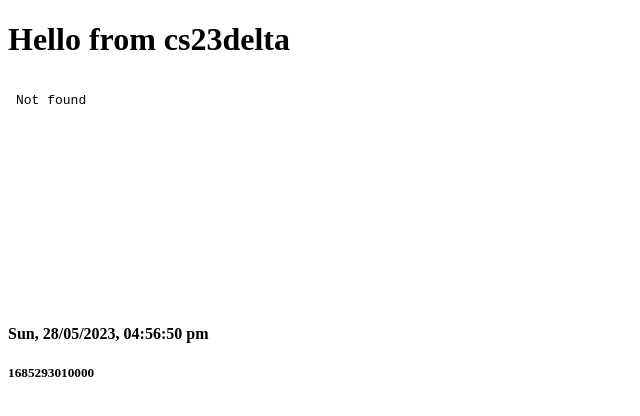
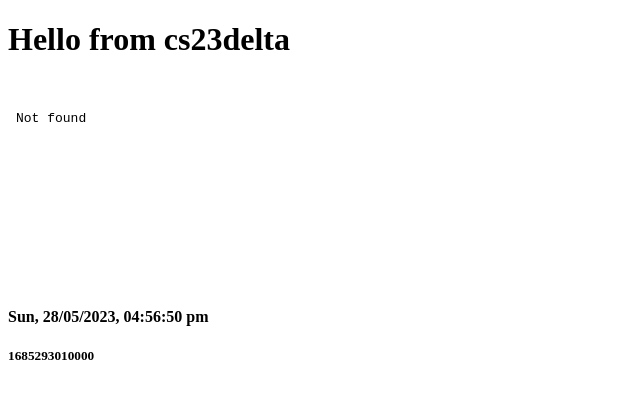
Before and after one commit to QSY202283890023/asdasdasdasd, a plain HTML site: page docs/index.html in a window 1280 px wide. Shown: the whole page, without its empty margins (0-640 px from the left). Drawn offline with Linux system fonts and the light colour scheme.

Commit message:
Update index.html

```diff
--- a/docs/index.html
+++ b/docs/index.html
@@ -7,11 +7,13 @@
  </head>
  <body>
  <h1>Hello from cs23delta</h1>
+<br>
 <div id="list">
- <iframe width="400" height="220" src="./ipaddresses.html"
+ <iframe width="400" height="185" src="./ipaddresses.html"
  frameborder="0" >
  </iframe>
 </div>
+
  <h4 id="id01">AAAA</h4>
  <h5 id="id02">AAAA</h5>
  </body>
```
